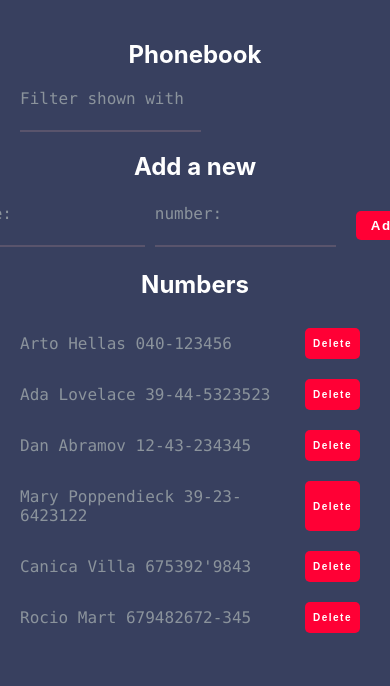
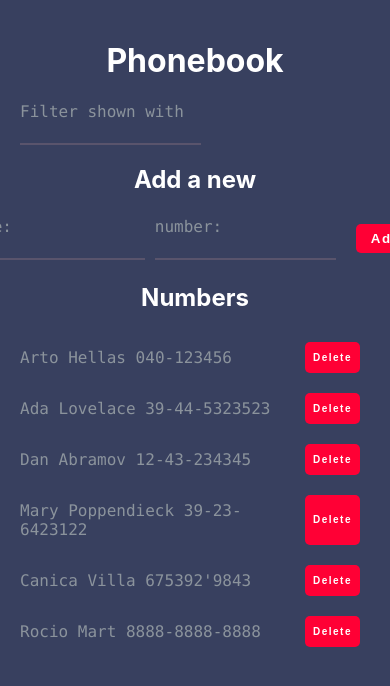
Before and after one commit to MariaVillascusa/bootcamp-fullstack, a React (Create React App) app in the folder part2/phonebook/: page / in a window 390 px wide. Shown: the top 686 px of the page. Built offline with nearby package versions, Linux system fonts and the light colour scheme; data requests are answered from the project's data file.

Commit message:
2.18 phonebook step10

```diff
--- a/part2/phonebook/db.json
+++ b/part2/phonebook/db.json
@@ -27,7 +27,7 @@
     },
     {
       "name": "Rocio Mart",
-      "number": "679482672-345",
+      "number": "8888-8888-8888",
       "id": 8
     }
   ]
--- a/part2/phonebook/src/components/App.js
+++ b/part2/phonebook/src/components/App.js
@@ -11,54 +11,58 @@ const App = () => {
   const [findValue, setFind] = useState('')
 
   useEffect(() => {
-    personService
-      .getAll()
+    personService.getAll()
       .then(initialPersons => setPersons(initialPersons))
   }, [])
 
-  const addPerson = (e) => {
+  const addPerson = e => {
     e.preventDefault()
-    if (isRepeat) {
-      alert(`${newName} is already added to phonebook`)
-      return
-    }
+
     const personObj = {
       name: newName,
       number: newNumber
     }
-    personService
-      .create(personObj)
+    const updatedPerson = persons.filter(person => person.name === newName)
+    if (updatedPerson.length !== 0) {
+      if (window.confirm(`${updatedPerson[0].name} is already added to phonebook, replace the old number with a new one?`)) {
+        personService.update(updatedPerson[0].id, personObj)
+          .then(changedPerson => {
+            setPersons(persons.map(person => person.id !== updatedPerson[0].id ? person : changedPerson))
+            clearForm()
+          })
+      } else {
+        clearForm()
+      }
+      return
+    }
+
+    personService.create(personObj)
       .then(returnedPerson => {
         setPersons(persons.concat(returnedPerson))
-        setNewName('')
-        setNewNumber('')
+        clearForm()
       })
   }
-  const isRepeat = (persons.findIndex(person => person.name === newName)) !== -1
 
   const handleNameChange = e => setNewName(e.target.value)
   const handleNumberChange = e => setNewNumber(e.target.value)
-
+  const clearForm = () => {
+    setNewName('')
+    setNewNumber('')
+  }
   const findPerson = e => {
     setFind(e.target.value)
     filter();
   }
-
   const filter = () => {
     const search = persons.filter(person => person.name.toLowerCase().includes(findValue.toLocaleLowerCase()))
     setPersons(search)
   }
-
   const deletePerson = (id) => {
-    console.log(persons[4].id);
-    console.log(id);
     const person = persons.filter(person => person.id === id)
-    console.log(person);
     if (window.confirm(`Delete ${person[0].name} ?`)) {
       personService
         .deletePersons(id)
         .then(deletedPerson => {
-          console.log(deletedPerson);
           setPersons(persons.filter(p => p.id !== id))
         })
     }
@@ -66,7 +70,7 @@ const App = () => {
 
   return (
     <div className="container">
-      <h2>Phonebook</h2>
+      <h1>Phonebook</h1>
       <Filter findValue={findValue} findPerson={findPerson} />
       <h2>Add a new</h2>
       <Form onSubmit={addPerson} newName={newName} newNumber={newNumber} handleNameChange={handleNameChange} handleNumberChange={handleNumberChange} />
--- a/part2/phonebook/src/index.css
+++ b/part2/phonebook/src/index.css
@@ -20,7 +20,7 @@ body {
   align-items: center;
 }
 
-h2 {
+h1,h2 {
   color: white;
   font-family: -apple-system, BlinkMacSystemFont, "Segoe UI", "Roboto", "Oxygen",
     "Ubuntu", "Cantarell", "Fira Sans", "Droid Sans", "Helvetica Neue",
--- a/part2/phonebook/src/services/persons.js
+++ b/part2/phonebook/src/services/persons.js
@@ -14,10 +14,15 @@ const deletePersons = (id) => {
     return axios.delete(`${url}/${id}`).then((response) => response.data)
 }
 
+const update = (id, newNumber) => {
+    return axios.put(`${url}/${id}`, newNumber).then((response) => response.data)
+}
+
 const personService = {
     getAll,
     create,
-    deletePersons
+    deletePersons,
+    update
 }
 
 export default personService
```
